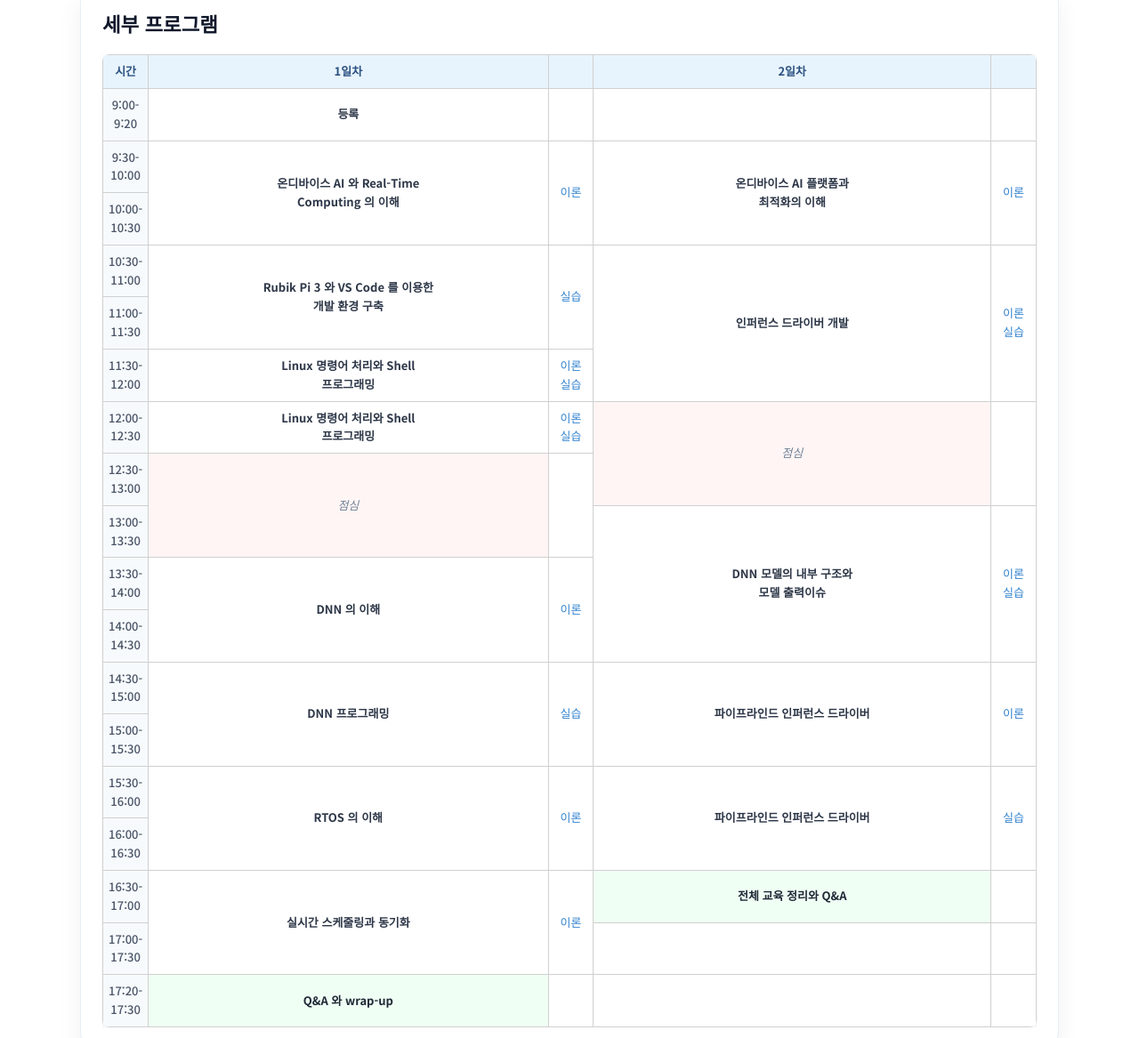
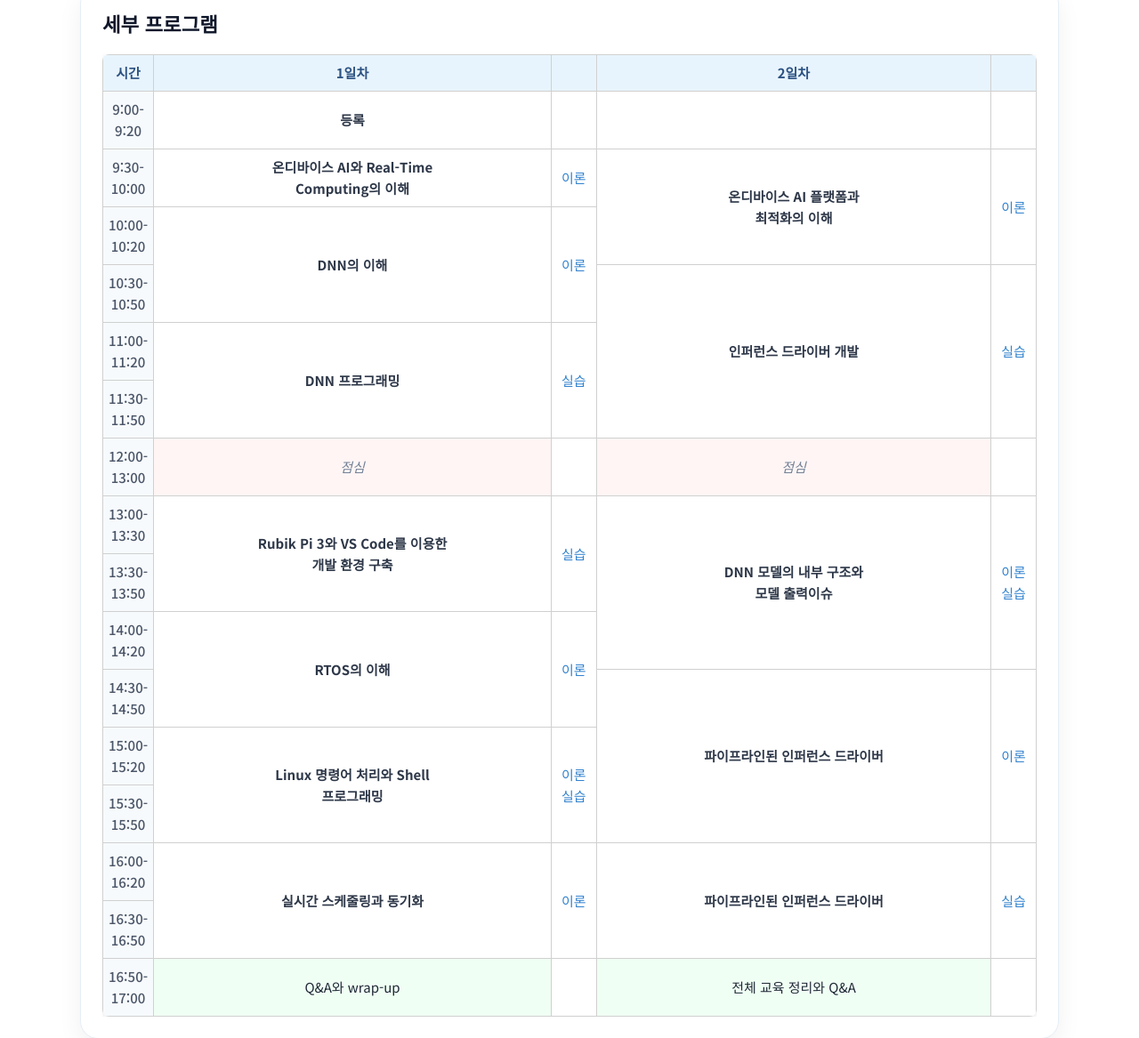
Before and after one commit to hongwoosystems/hongwoosystems.github.io, a plain HTML site: page programs.html in a window 1280 px wide. Shown: the part 1513-2680 px from the top of the page at 89% size. Drawn offline with Linux system fonts and the light colour scheme.

Commit message:
Add files via upload

```diff
--- a/programs.html
+++ b/programs.html
@@ -367,7 +367,7 @@
       padding: 8px 6px;
       text-align: center;
       vertical-align: middle;
-      font-size: 13px;
+      font-size: 15px;
     }
 
     .schedule-table th {
@@ -386,14 +386,14 @@
 
     .day1-header, .day2-header {
       background-color: #bee3f8;
-	  font-weight: bold;
+      font-weight: bold;
       color: #1a365d;
-      font-size: 20px;
+      font-size: 18px;
     }
 
     .instructor {
       color: #3182ce;
-      font-size: 11px;
+      font-size: 12px;
       font-weight: 500;
     }
 
@@ -406,14 +406,15 @@
     .activity-cell {
       background-color: #ffffff;
       color: #2d3748;
-      font-size: 20px;
-      font-weight: 600;
+      font-weight: bold;
     }
 
     .wrap-up-cell {
       background-color: #f0fff4;
-      font-size: 15px;
-      font-weight: 600;
+    }
+
+    tr:hover {
+      background-color: #f8f9fa;
     }
 
     /* Registration Info Card */
@@ -457,6 +458,7 @@
       font-weight:800;
       margin:0 0 6px 0;
       color:#0f172a;
+      font-size:15px;
     }
 
     .info-note ul{
@@ -645,6 +647,7 @@
 </tr>
 </thead>
 <tbody>
+<!-- 9:00-9:20 -->
 <tr>
 <td class="time-cell">9:00-9:20</td>
 <td class="activity-cell">등록</td>
@@ -652,113 +655,111 @@
 <td></td>
 <td></td>
 </tr>
+
+<!-- 9:30-10:00 -->
 <tr>
 <td class="time-cell">9:30-10:00</td>
-<td class="activity-cell" rowspan="2">
-    온디바이스 AI 와 Real-Time<br/>
-    Computing 의 이해
-</td>
-<td class="instructor" rowspan="2">이론</td>
-<td class="activity-cell" rowspan="2">
-    온디바이스 AI 플랫폼과<br/>
-    최적화의 이해
-</td>
+<td class="activity-cell">온디바이스 AI와 Real-Time<br>Computing의 이해</td>
+<td class="instructor">이론</td>
+<td class="activity-cell" rowspan="2">온디바이스 AI 플랫폼과<br>최적화의 이해</td>
 <td class="instructor" rowspan="2">이론</td>
 </tr>
+
+<!-- 10:00-10:20 -->
 <tr>
-<td class="time-cell">10:00-10:30</td>
+<td class="time-cell">10:00-10:20</td>
+<td class="activity-cell" rowspan="2">DNN의 이해</td>
+<td class="instructor" rowspan="2">이론</td>
 </tr>
+
+<!-- 10:30-10:50 -->
 <tr>
-<td class="time-cell">10:30-11:00</td>
-<td class="activity-cell" rowspan="2">
-    Rubik Pi 3 와 VS Code 를 이용한<br/>
-    개발 환경 구축
-</td>
+<td class="time-cell">10:30-10:50</td>
+<td class="activity-cell" rowspan="3">인퍼런스 드라이버 개발</td>
+<td class="instructor" rowspan="3">실습</td>
+</tr>
+
+<!-- 11:00-11:20 -->
+<tr>
+<td class="time-cell">11:00-11:20</td>
+<td class="activity-cell" rowspan="2">DNN 프로그래밍</td>
 <td class="instructor" rowspan="2">실습</td>
-<td class="activity-cell" rowspan="3">
-    인퍼런스 드라이버 개발
-</td>
-<td class="instructor" rowspan="3">이론<br/>실습</td>
 </tr>
+
+<!-- 11:30-11:50 -->
 <tr>
-<td class="time-cell">11:00-11:30</td>
+<td class="time-cell">11:30-11:50</td>
 </tr>
+
+<!-- 12:00-13:00 -->
 <tr>
-<td class="time-cell">11:30-12:00</td>
-<td class="activity-cell">
-    Linux 명령어 처리와 Shell<br/>
-    프로그래밍
-</td>
-<td class="instructor">이론<br/>실습</td>
+<td class="time-cell">12:00-13:00</td>
+<td class="break-cell">점심</td>
+<td></td>
+<td class="break-cell">점심</td>
+<td></td>
 </tr>
-<tr>
-<td class="time-cell">12:00-12:30</td>
-<td class="activity-cell">
-    Linux 명령어 처리와 Shell<br/>
-    프로그래밍
-</td>
-<td class="instructor">이론<br/>실습</td>
-<td class="break-cell" rowspan="2">점심</td>
-<td rowspan="2"></td>
-</tr>
-<tr>
-<td class="time-cell">12:30-13:00</td>
-<td class="break-cell" rowspan="2">점심</td>
-<td rowspan="2"></td>
-</tr>
+
+<!-- 13:00-13:30 -->
 <tr>
 <td class="time-cell">13:00-13:30</td>
-<td class="activity-cell" rowspan="3">
-    DNN 모델의 내부 구조와<br/>
-    모델 출력이슈
-</td>
-<td class="instructor" rowspan="3">이론<br/>실습</td>
+<td class="activity-cell" rowspan="2">Rubik Pi 3와 VS Code를 이용한<br>개발 환경 구축</td>
+<td class="instructor" rowspan="2">실습</td>
+<td class="activity-cell" rowspan="3">DNN 모델의 내부 구조와<br>모델 출력이슈</td>
+<td class="instructor" rowspan="3">이론<br>실습</td>
 </tr>
+
+<!-- 13:30-13:50 -->
 <tr>
-<td class="time-cell">13:30-14:00</td>
-<td class="activity-cell" rowspan="2">DNN 의 이해</td>
+<td class="time-cell">13:30-13:50</td>
+</tr>
+
+<!-- 14:00-14:20 -->
+<tr>
+<td class="time-cell">14:00-14:20</td>
+<td class="activity-cell" rowspan="2">RTOS의 이해</td>
 <td class="instructor" rowspan="2">이론</td>
 </tr>
+
+<!-- 14:30-14:50 -->
 <tr>
-<td class="time-cell">14:00-14:30</td>
+<td class="time-cell">14:30-14:50</td>
+<td class="activity-cell" rowspan="3">파이프라인된 인퍼런스 드라이버</td>
+<td class="instructor" rowspan="3">이론</td>
 </tr>
+
+<!-- 15:00-15:20 -->
 <tr>
-<td class="time-cell">14:30-15:00</td>
-<td class="activity-cell" rowspan="2">DNN 프로그래밍</td>
-<td class="instructor" rowspan="2">실습</td>
-<td class="activity-cell" rowspan="2">파이프라인드 인퍼런스 드라이버</td>
+<td class="time-cell">15:00-15:20</td>
+<td class="activity-cell" rowspan="2">Linux 명령어 처리와 Shell<br>프로그래밍</td>
+<td class="instructor" rowspan="2">이론<br>실습</td>
+</tr>
+
+<!-- 15:30-15:50 -->
+<tr>
+<td class="time-cell">15:30-15:50</td>
+</tr>
+
+<!-- 16:00-16:20 -->
+<tr>
+<td class="time-cell">16:00-16:20</td>
+<td class="activity-cell" rowspan="2">실시간 스케줄링과 동기화</td>
 <td class="instructor" rowspan="2">이론</td>
-</tr>
-<tr>
-<td class="time-cell">15:00-15:30</td>
-</tr>
-<tr>
-<td class="time-cell">15:30-16:00</td>
-<td class="activity-cell" rowspan="2">RTOS 의 이해</td>
-<td class="instructor" rowspan="2">이론</td>
-<td class="activity-cell" rowspan="2">파이프라인드 인퍼런스 드라이버</td>
+<td class="activity-cell" rowspan="2">파이프라인된 인퍼런스 드라이버</td>
 <td class="instructor" rowspan="2">실습</td>
 </tr>
+
+<!-- 16:30-16:50 -->
 <tr>
-<td class="time-cell">16:00-16:30</td>
+<td class="time-cell">16:30-16:50</td>
 </tr>
+
+<!-- 16:50-17:00 -->
 <tr>
-<td class="time-cell">16:30-17:00</td>
-<td class="activity-cell" rowspan="2">실시간 스케줄링과 동기화</td>
-<td class="instructor" rowspan="2">이론</td>
+<td class="time-cell">16:50-17:00</td>
+<td class="wrap-up-cell">Q&A와 wrap-up</td>
+<td></td>
 <td class="wrap-up-cell">전체 교육 정리와 Q&A</td>
-<td></td>
-</tr>
-<tr>
-<td class="time-cell">17:00-17:30</td>
-<td></td>
-<td></td>
-</tr>
-<tr>
-<td class="time-cell">17:20-17:30</td>
-<td class="wrap-up-cell">Q&A 와 wrap-up</td>
-<td></td>
-<td></td>
 <td></td>
 </tr>
 </tbody>
```
